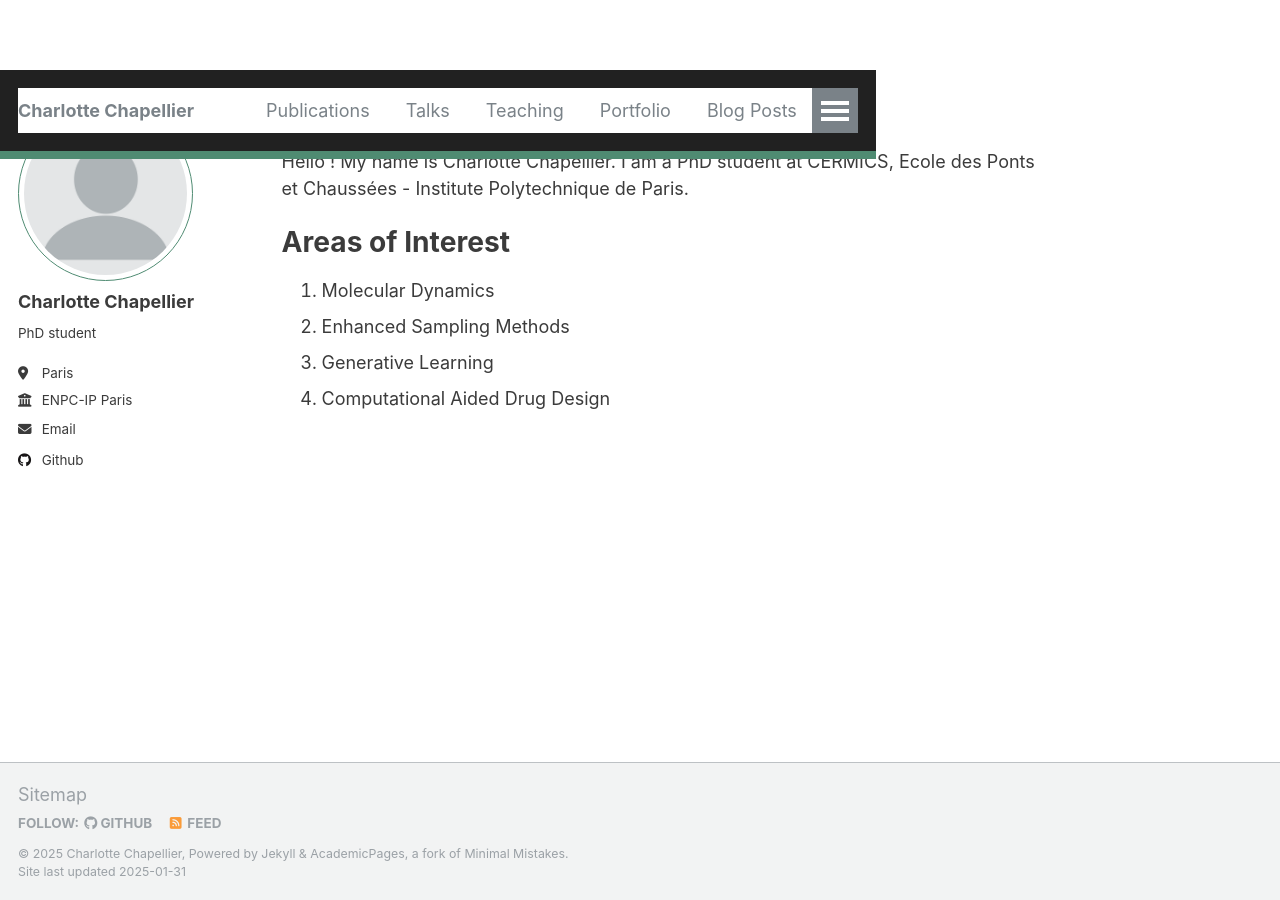
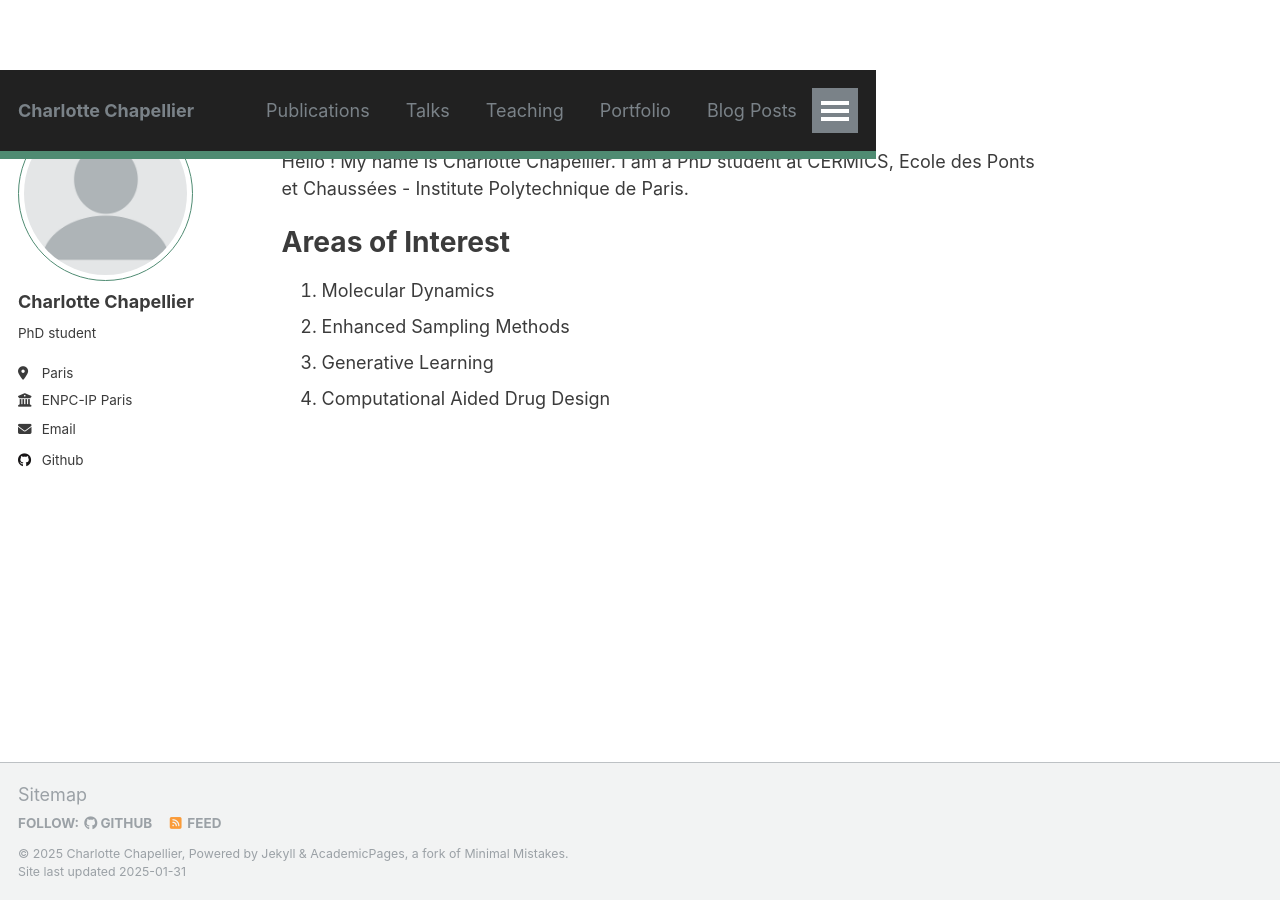
Before and after one commit to chapellier-c/chapellier-c, a Jekyll site: the page built from _pages/about.md, in a window 1280 px wide. Built offline with Jekyll 4.4.1, drawn with Linux system fonts in a browser that asks for light colours.

Commit message:
Update _navigation.scss

```diff
--- a/_sass/_navigation.scss
+++ b/_sass/_navigation.scss
@@ -175,7 +175,7 @@
 .greedy-nav {
   position: relative;
   min-width: 250px;
-  background: $background-color;
+  background: $masthead-color;
 
   a {
     display: block;
```
